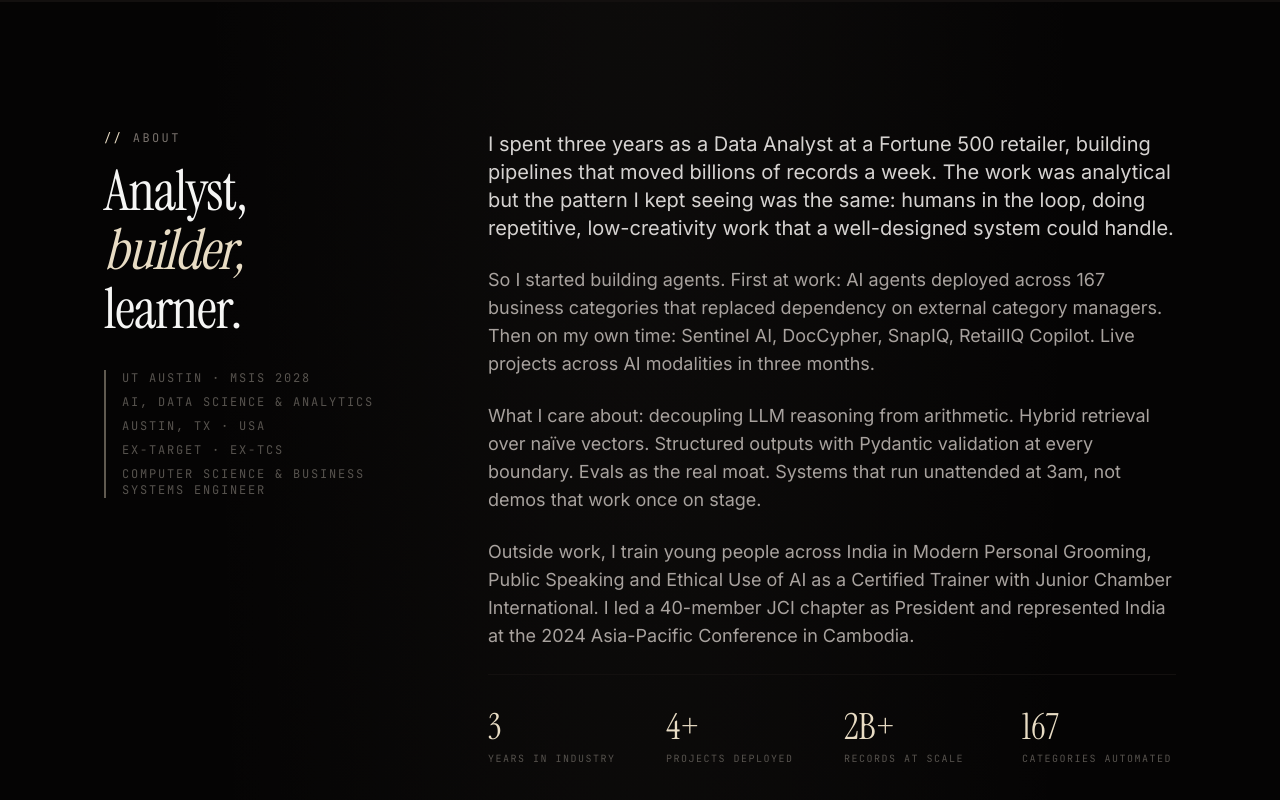
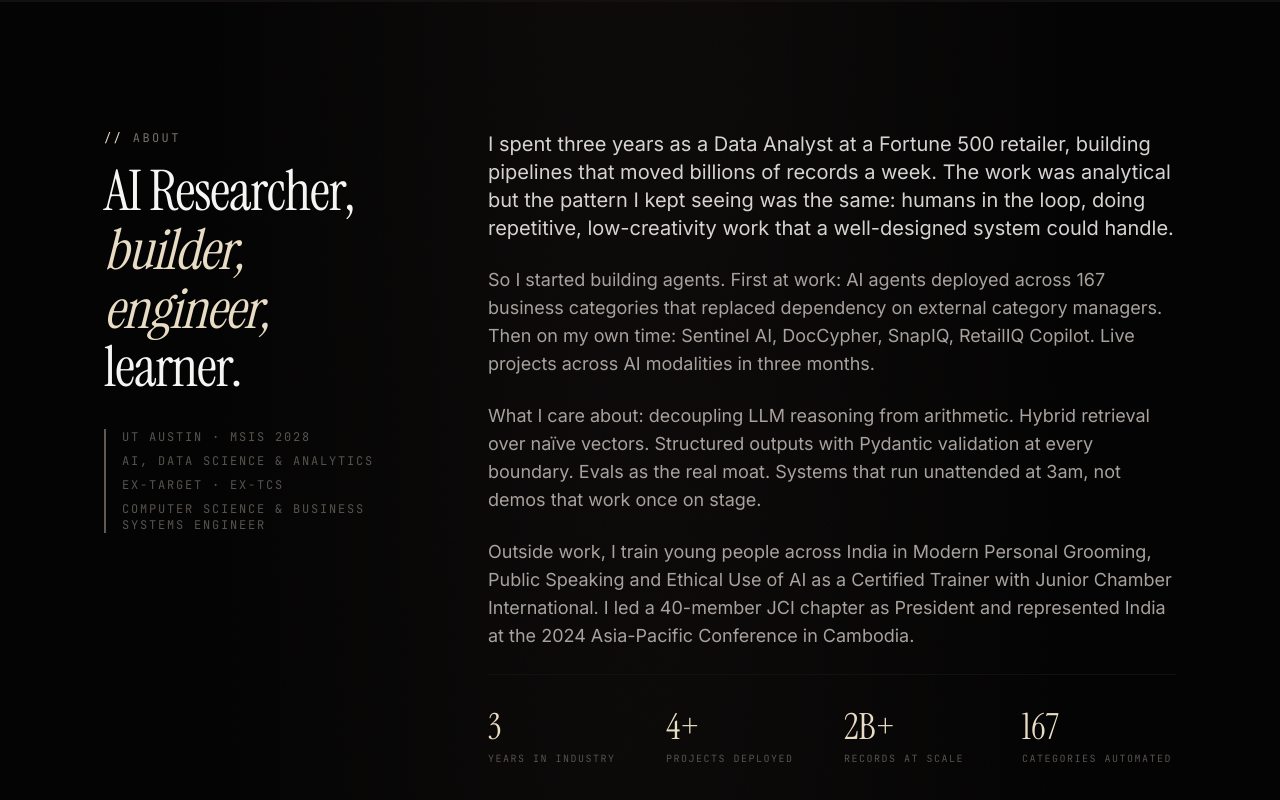
Before and after one commit to Arjunn28/arjun-portfolio, a Next.js app: page / in a window 1280 px wide. Shown: the part 893-1693 px from the top of the page. Built offline with nearby package versions, Linux system fonts and the light colour scheme; no server answers.

Commit message:
Change job title to 'AI Researcher'
Updated job title from 'Analyst' to 'AI Researcher' in the About section.

```diff
--- a/components/About.tsx
+++ b/components/About.tsx
@@ -20,14 +20,14 @@ export function About() {
             >
               <div className="section-label mb-4">About</div>
               <h2 className="font-serif text-hero text-ink-50 text-balance mb-8">
-                Analyst, <br />
+                AI Researcher, <br />
                 <span className="italic text-accent">builder,</span> <br />
+                <span className="italic text-accent">engineer,</span> <br />
                 learner.
               </h2>
               <div className="font-mono text-xs text-ink-500 uppercase tracking-[0.15em] space-y-2 border-l-2 border-accent/40 pl-4">
                 <div>UT Austin · MSIS 2028</div>
                 <div>AI, Data Science &amp; Analytics</div>
-                <div>Austin, TX · USA</div>
                 <div>Ex-Target · Ex-TCS</div>
                 <div>Computer Science & Business Systems Engineer</div>
               </div>
```
